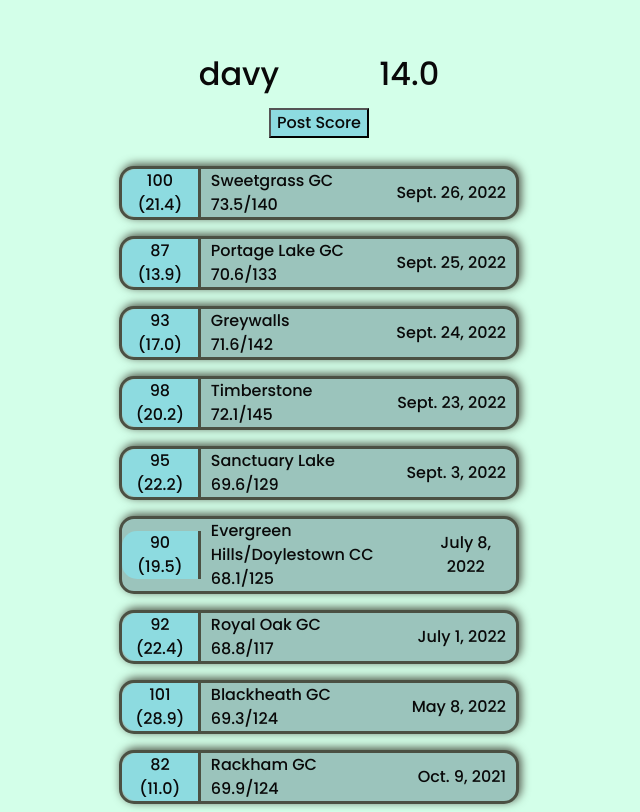
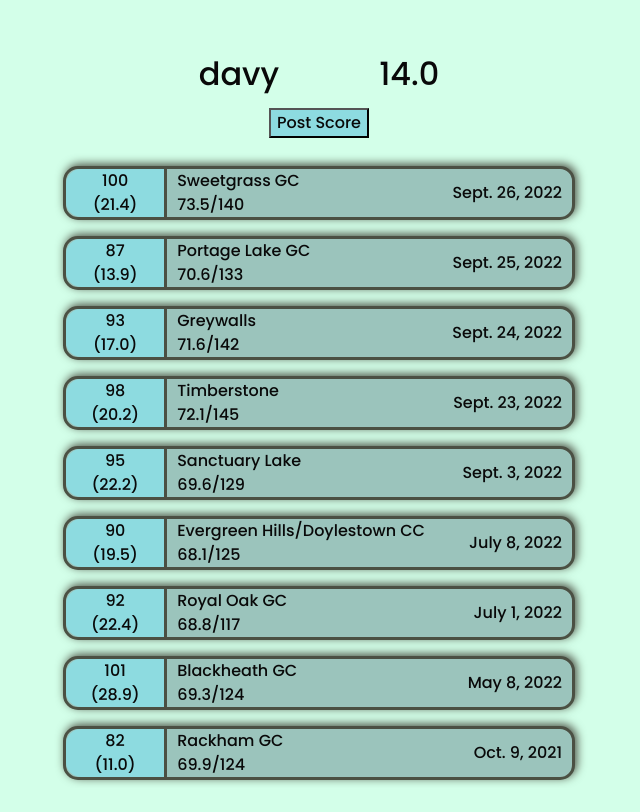
Before and after one commit to spoolD/Handicap-Calculator, a Django app: page / in a window 1280 px wide. Shown: the part 163-975 px from the top of the page, without its empty margins (321-961 px from the left). After the commit the page ends 948 px from the top, so only its background shows below. Run offline with Django 4.2, Linux system fonts and the light colour scheme; a user stored in the database is signed in; data comes from the database, SQL or seed files in the repository; some libraries are stand-ins or nearby versions.

Commit message:
Adjust score box width css

```diff
--- a/calculator/static/styles.css
+++ b/calculator/static/styles.css
@@ -120,7 +120,7 @@ html, body{
     color:#090909;
     font-family: 'Poppins', sans-serif;
     justify-content: space-between;
-    width: 400px;
+    width: 40%;
     margin: 8px;
     align-items: center;
     flex: 0 0 auto;
```
